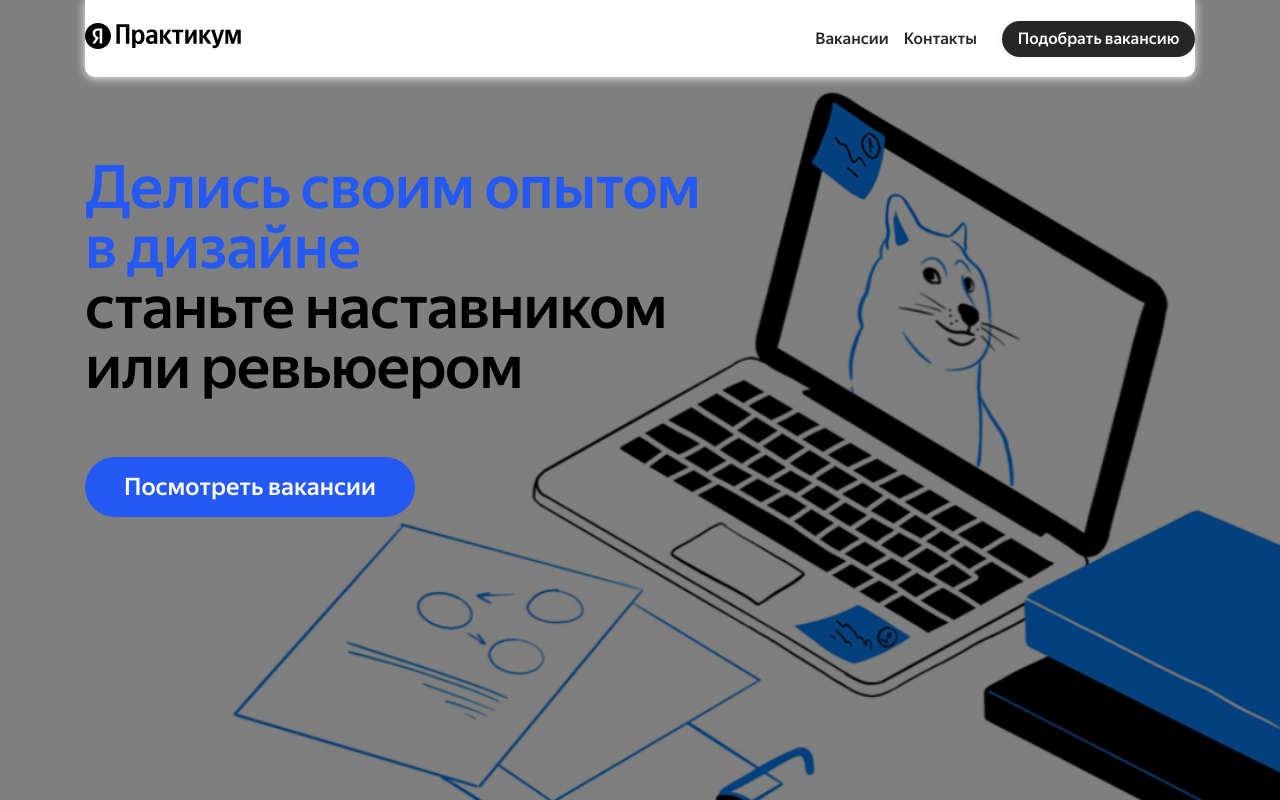
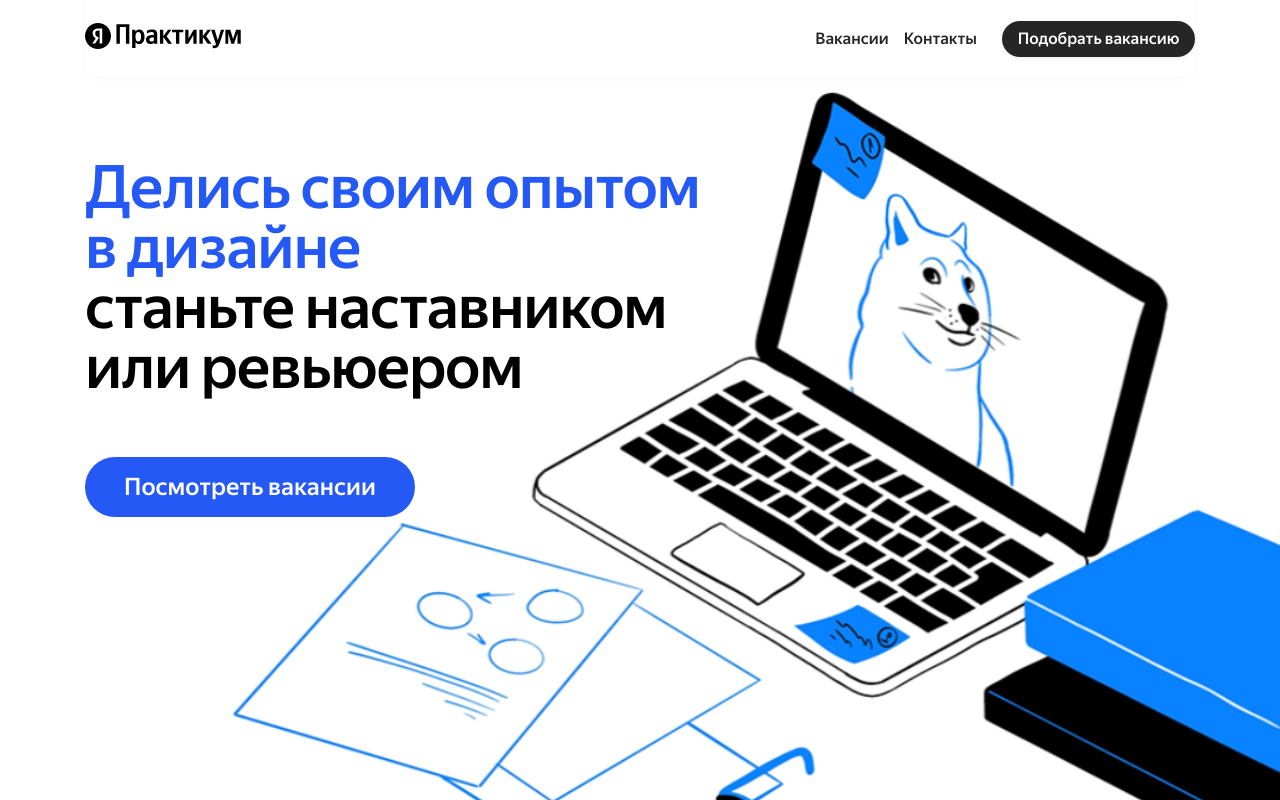
Before and after one commit to Andryuha-Nikolaev/hr-landing-page, a React (Create React App) app: page / in a window 1280 px wide. Shown: the top 800 px of the page. Built offline with nearby package versions, Linux system fonts and the light colour scheme.

Commit message:
Добален посчет голосов, изменены стили

```diff
--- a/src/assets/quizQuestions.json
+++ b/src/assets/quizQuestions.json
@@ -3,32 +3,36 @@
     "number": "1",
     "question": "Какая область вас интересует?",
     "answers": [
-      { "number": 1, "answer": "Ответ 1", "value": "Наставник" },
-      { "number": 2, "answer": "Ответ 2", "value": "Ревьюер" }
+      { "number": 1, "answer": "Программирование", "prof": "reviewer" },
+      { "number": 2, "answer": "Анализ данных", "prof": "mentor" },
+      { "number": 3, "answer": "Менеджмент", "prof": "reviewer" },
+      { "number": 4, "answer": "Маркетинг", "prof": "mentor" },
+      { "number": 5, "answer": "Дизайн", "prof": "reviewer" }
     ]
   },
   {
     "number": "2",
     "question": "Сколько лет вы работаете суммарно в данной области?",
     "answers": [
-      { "number": 1, "answer": "Ответ 1", "value": "Наставник" },
-      { "number": 2, "answer": "Ответ 2", "value": "Ревьюер" }
+      { "number": 1, "answer": "Более 2 лет", "prof": "reviewer" },
+      { "number": 2, "answer": "Менее 2 лет", "prof": "mentor" },
+      { "number": 3, "answer": "Нет опыта", "prof": "" }
     ]
   },
   {
     "number": "3",
     "question": "Вы когда то имели опыт выступления на публику?",
     "answers": [
-      { "number": 1, "answer": "Ответ 1", "value": "berger" },
-      { "number": 2, "answer": "Ответ 2", "value": "gfdkl" }
+      { "number": 1, "answer": "Да", "prof": "mentor" },
+      { "number": 2, "answer": "Нет", "prof": "reviewer" }
     ]
   },
   {
     "number": "4",
     "question": "Вопрос 4",
     "answers": [
-      { "number": 1, "answer": "Ответ 1", "value": "Наставник" },
-      { "number": 2, "answer": "Ответ 2", "value": "Ревьюер" }
+      { "number": 1, "answer": "Ответ 1", "prof": "reviewer" },
+      { "number": 2, "answer": "Ответ 2", "prof": "mentor" }
     ]
   },
   {
--- a/src/components/Answer/Answer.css
+++ b/src/components/Answer/Answer.css
@@ -3,13 +3,11 @@
 }
 
 .quiz__input:hover + label {
-  background-color: #f8f8f8;
+  border: 2px solid #2559f6;
 }
 
 .quiz__input:checked + label {
-  background-color: #2559f6;
-  color: #ffffff;
-  border: none;
+  border: 2px solid #000000;
 }
 
 .quiz__label {
--- a/src/components/Answer/Answer.js
+++ b/src/components/Answer/Answer.js
@@ -1,15 +1,16 @@
 import React from "react";
 import "./Answer.css";
 
-function Answer({ answers }) {
+function Answer({ answers, handleRadioChange }) {
   return (
     <>
       <input
         type="radio"
         id={`radio${answers.number}`}
         name="radio"
-        value={answers.value}
+        value={answers.prof}
         className="quiz__input"
+        onChange={() => handleRadioChange(answers.prof)}
       ></input>
       <label className="quiz__label" htmlFor={`radio${answers.number}`}>
         {answers.answer}
--- a/src/components/Quiz/Quiz.css
+++ b/src/components/Quiz/Quiz.css
@@ -3,12 +3,21 @@
   width: 100vw;
   height: 100vh;
   position: fixed;
-  display: flex;
   top: 0;
   left: 0;
   justify-content: center;
   align-items: center;
-  z-index: 1;
+  z-index: 100;
+  overflow: hidden;
+  visibility: hidden;
+  opacity: 0;
+  transition: visibility 0s, opacity 0.5s linear;
+}
+
+.overlay_opened {
+  display: flex;
+  visibility: visible;
+  opacity: 1;
 }
 
 .quiz {
@@ -77,10 +86,21 @@
   font-family: "YS Text";
   font-style: normal;
   font-weight: 500;
-  font-size: 16px;
+  font-size: 20px;
   line-height: 20px;
   color: #ffffff;
   margin-top: 23px;
+  cursor: pointer;
+}
+
+.quiz__button:hover {
+  background-color: rgba(0, 0, 0, 0.8);
+}
+
+.quiz__button:disabled {
+  background-color: #eaeaea;
+}
+.quiz__button:active {
 }
 
 .quiz__button_type_qustion {
```
